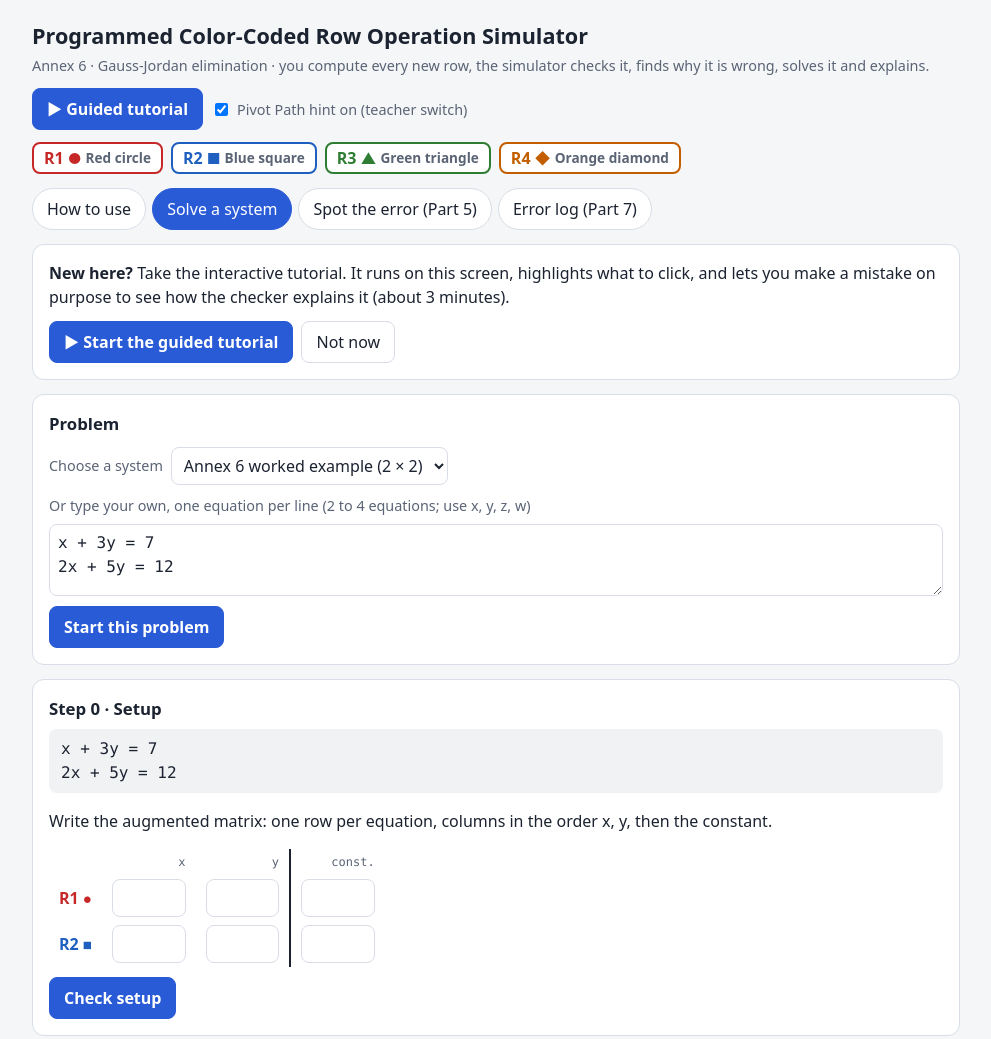
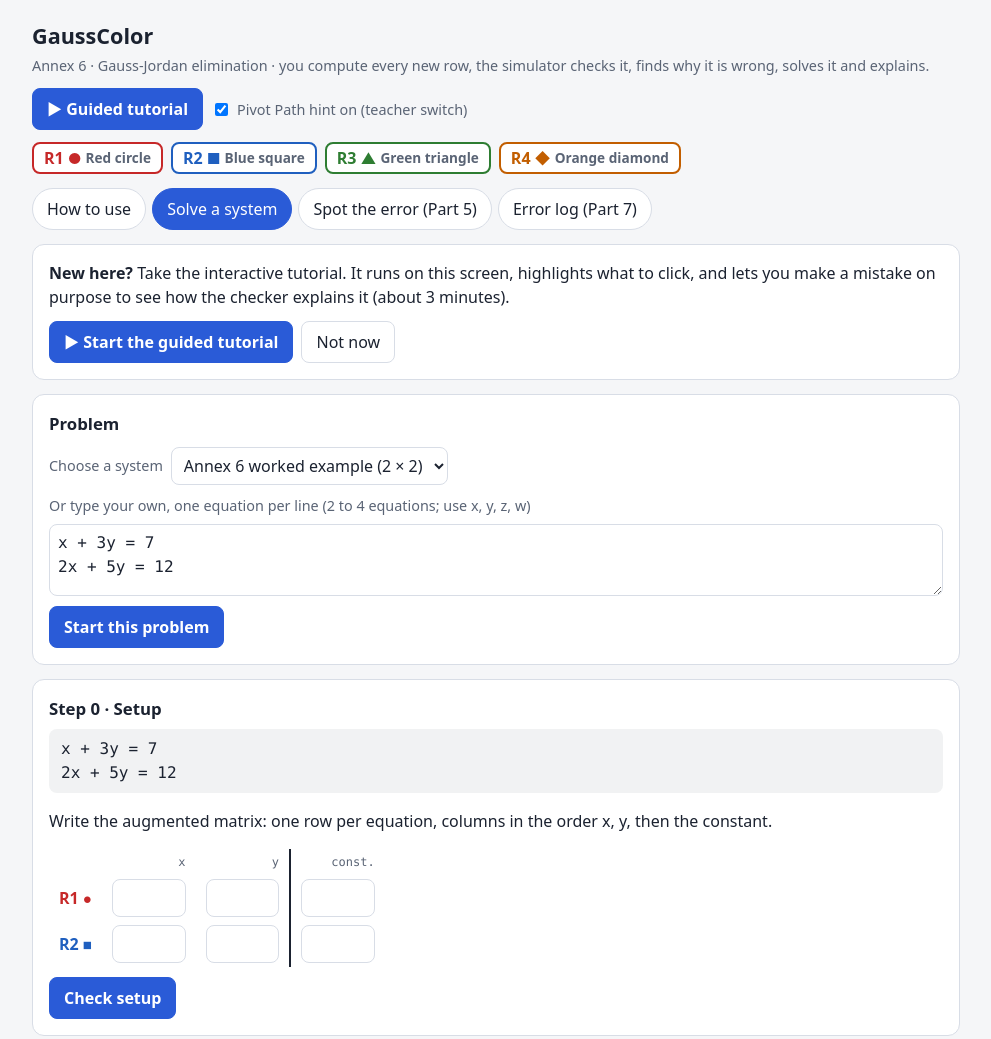
Before and after one commit to carljohngalabay-ctrl/row-operation-simulator, a plain HTML site: page index.html in a window 1280 px wide. Shown: the whole page, without its empty margins (144-1135 px from the left). Drawn offline with Linux system fonts and the light colour scheme.

Commit message:
Update index.html

```diff
--- a/index.html
+++ b/index.html
@@ -108,7 +108,7 @@ table.log th,table.log td{border:1px solid var(--line);padding:6px;text-align:le
 <div class="wrap">
   <div class="top">
     <div>
-      <h1>Programmed Color-Coded Row Operation Simulator</h1>
+      <h1>GaussColor</h1>
       <p class="sub">Annex 6 · Gauss-Jordan elimination · you compute every new row, the simulator checks it, finds why it is wrong, solves it and explains.</p>
     </div>
     <div class="row" style="margin:0"><button class="btn hide" id="installBtn">⤓ Install app</button><button class="btn primary" data-act="startTour">▶ Guided tutorial</button><label class="tog"><input type="checkbox" id="hintToggle" checked> Pivot Path hint on (teacher switch)</label></div>
```
